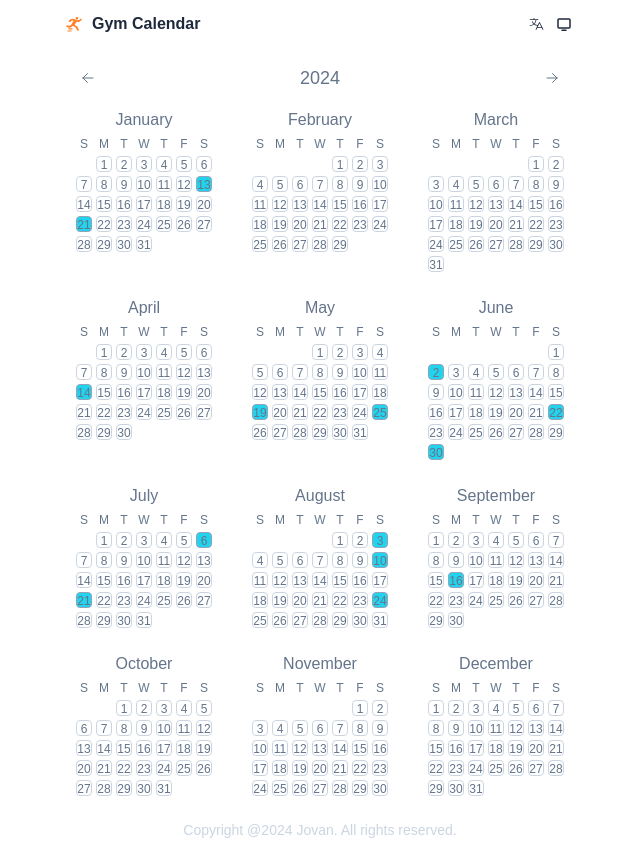
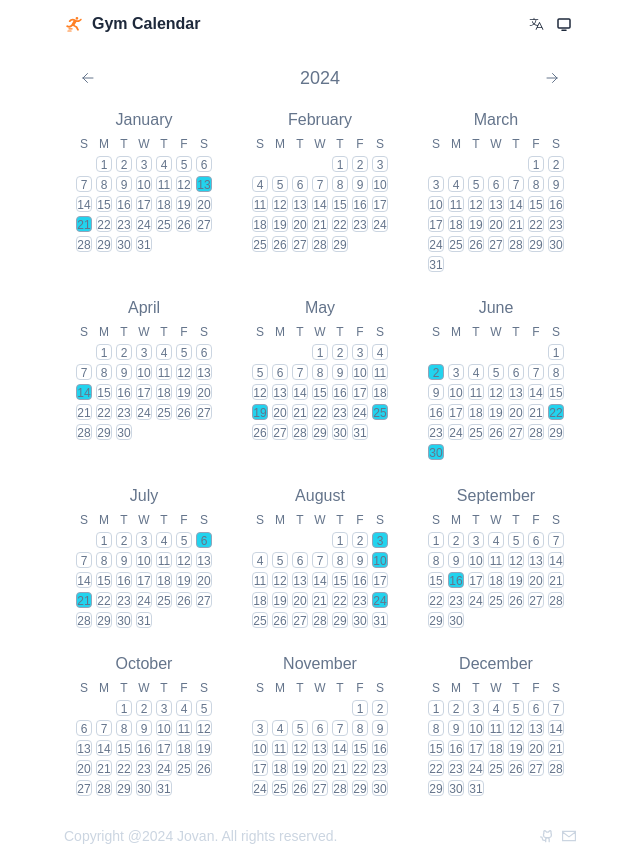
Before and after one commit to jovan-cn/gym-calendar, a Next.js app: page /en in a window 1280 px wide. Shown: the whole page, without its empty margins (320-960 px from the left). Built offline with nearby package versions, Linux system fonts and the light colour scheme.

Commit message:
feat: add external link in footer
1. personal homepage
2. github for sourcecode
3. email for contact

```diff
--- a/app/components/footer.tsx
+++ b/app/components/footer.tsx
@@ -1,10 +1,30 @@
 import dayjs from "dayjs"
 import React from "react"
+import { Linker } from "./linker"
+import { PiGithubLogoBold } from "react-icons/pi"
+import { GrMailOption } from "react-icons/gr";
+import clsx from "clsx"
+import { Email, Github, Homepage } from "@/app/util/const"
+
 
 export const Footer: React.FC = () => {
   return (
-    <footer className={`text-slate-300 dark:text-slate-700 text-center text-sm h-12 p-2`}>
-      Copyright @{dayjs().year()} Jovan. All rights reserved.
+    <footer className={clsx(
+      'text-slate-300 dark:text-slate-700 text-center text-sm h-12',
+      "w-full sm:w-2/5 px-4 sm:px-0",
+      'flex flex-col-reverse sm:flex-row justify-between items-center gap-1',
+    )}>
+
+      <div>Copyright @{dayjs().year()} <Linker href={Homepage}>Jovan</Linker>. All rights reserved.</div>
+
+      <div className="flex gap-2">
+        <Linker href={Github}>
+          <PiGithubLogoBold />
+        </Linker>
+        <Linker href={"mailto:"+Email}>
+          <GrMailOption />
+        </Linker>
+      </div>
     </footer>
   )
 }
--- /dev/null
+++ b/app/components/linker.tsx
@@ -0,0 +1,20 @@
+import clsx from "clsx"
+import React, { ReactNode } from "react"
+
+
+interface LinkerProps {
+  children: string | ReactNode,
+  className?: string,
+  href: string,
+}
+export const Linker: React.FC<LinkerProps> = (props) => {
+  const { children, className, href } = props
+  return (
+    <a href={href} target="_blank" className={clsx(
+      className,
+      'cursor-pointer hover:text-slate-400',
+    )}>
+      {children}
+    </a>
+  )
+}
--- /dev/null
+++ b/app/util/const.ts
@@ -0,0 +1,3 @@
+export const Github   = "https://github.com/jovan-cn/gym-calendar";
+export const Email    = "jovan.cn@outlook.com";
+export const Homepage = "https://jovan-cn.github.io";
```
Also changed, not shown: app/layout.tsx (line endings or trailing spaces).
